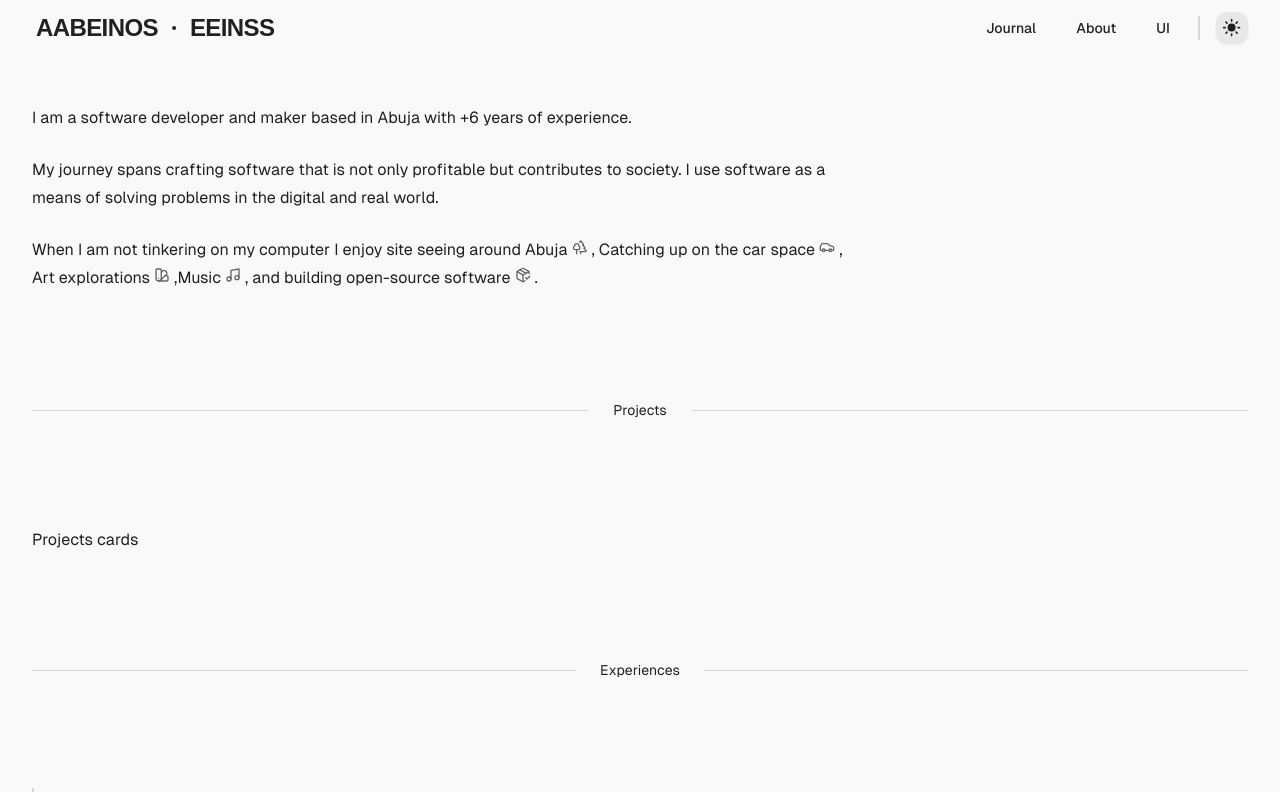
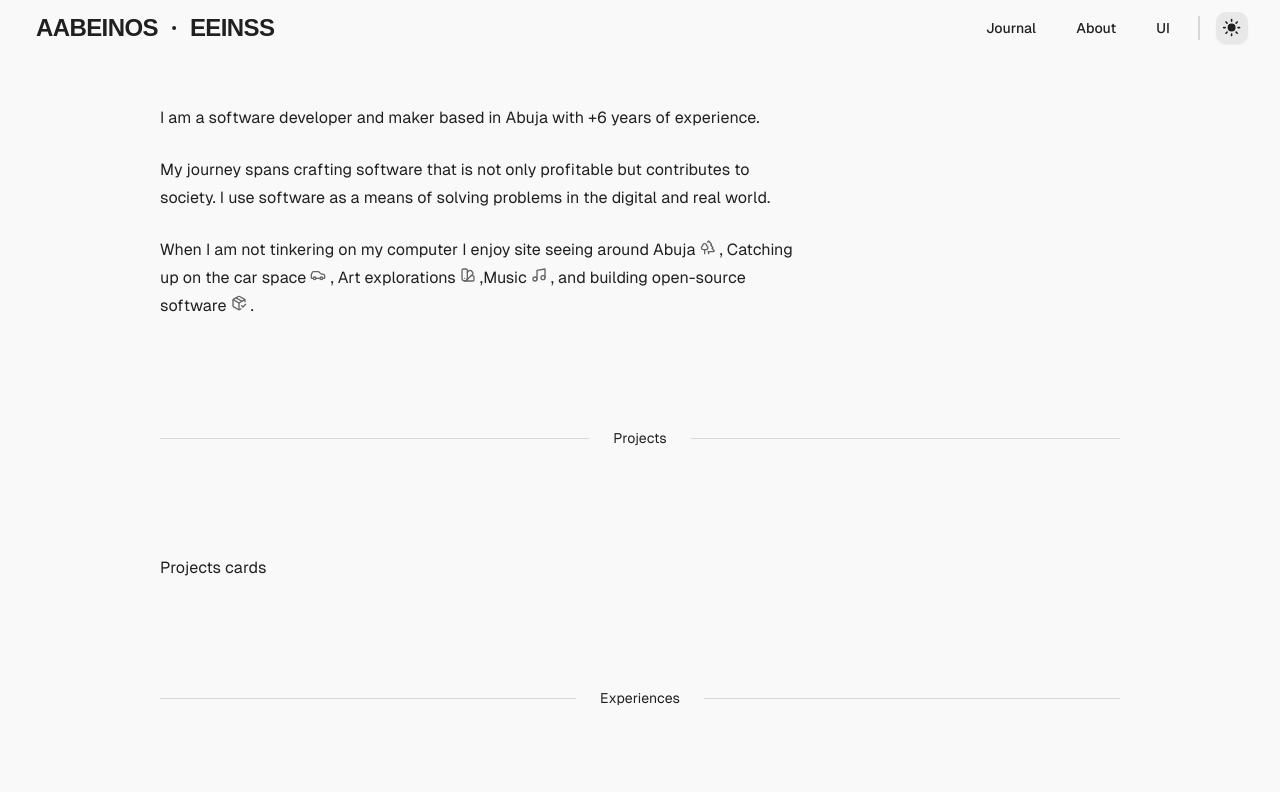
Before and after one commit to unorodeo/enoabasi, a Next.js app: page / in a window 1280 px wide. Shown: the top 792 px of the page. Built offline with nearby package versions, Linux system fonts and the light colour scheme; a web font is replaced by a local one.

Commit message:
refac: reduce the size of section content
- size set to `max-w-5xl`

```diff
--- a/src/components/ui/section.tsx
+++ b/src/components/ui/section.tsx
@@ -8,7 +8,7 @@ export const Section: React.FC<
 		<section
 			ref={ref}
 			className={cn(
-				"max-w-7xl mx-auto py-6 md:py-12 px-4 md:px-8",
+				"max-w-5xl mx-auto py-6 md:py-12 px-4 md:px-8",
 				{
 					"max-w-full py-4 md:py-6": bleed,
 				},
```
